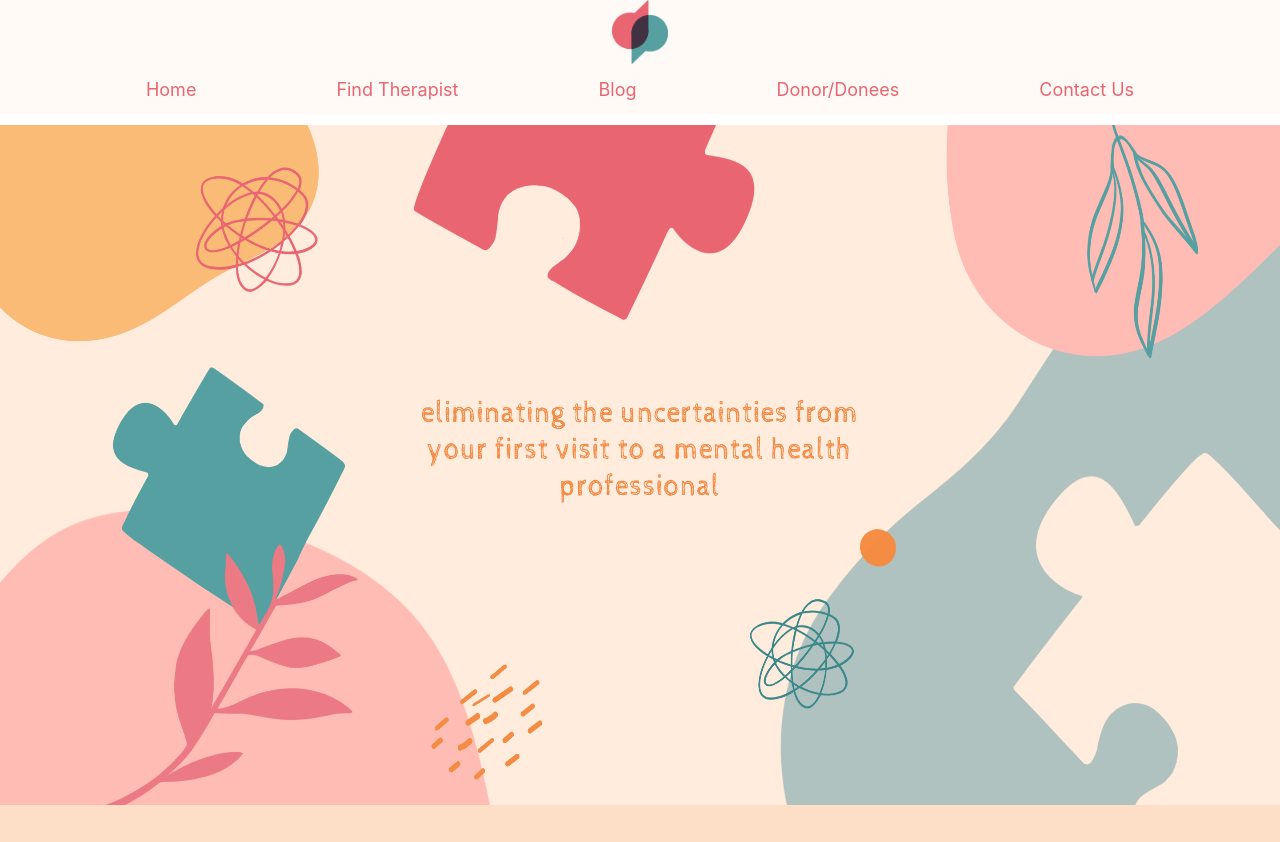
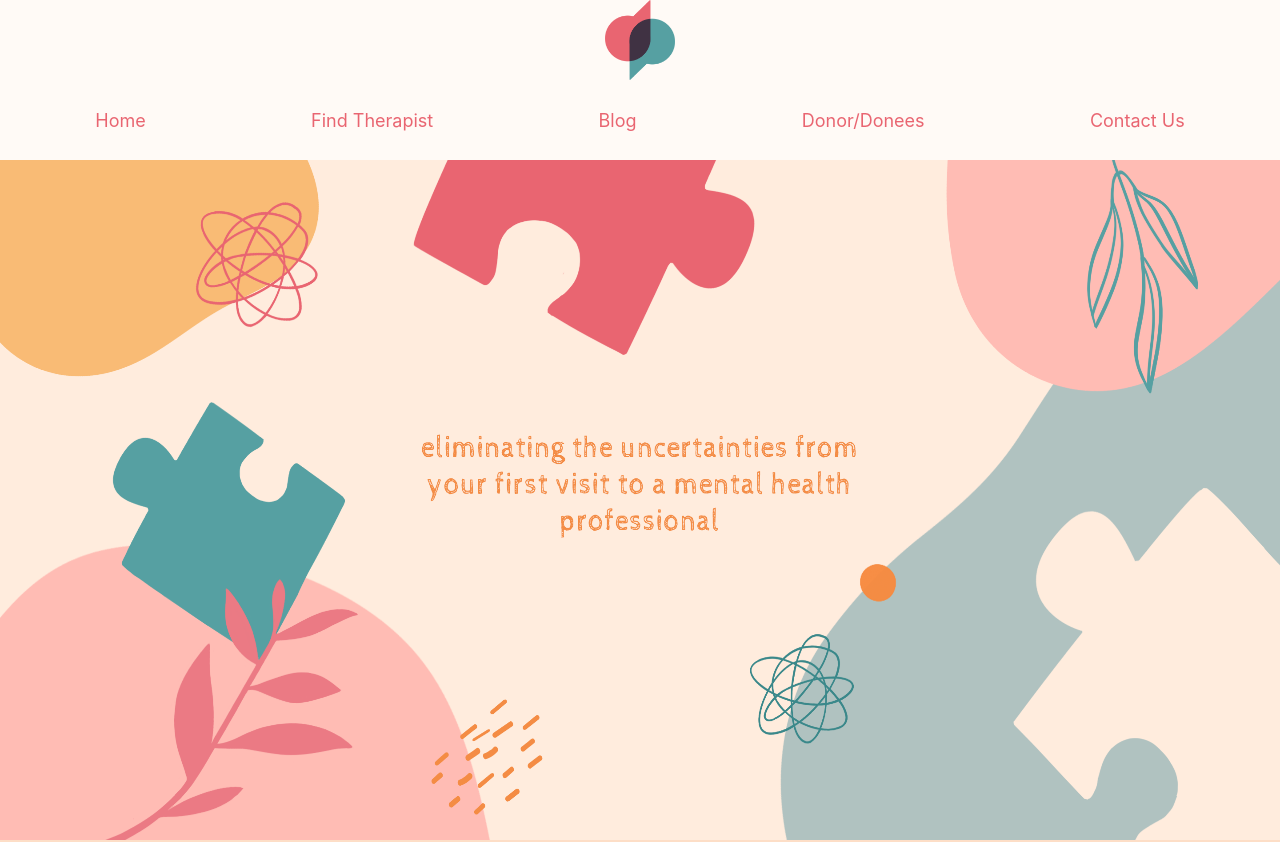
Before and after one commit to thedebutproj/therapy-project, a React (Create React App) app: page / in a window 1280 px wide. Shown: the top 842 px of the page. Built offline with nearby package versions, Linux system fonts and the light colour scheme; a web font is replaced by a local one.

Commit message:
Made changes to the Navbar

```diff
--- a/src/App.css
+++ b/src/App.css
@@ -2,7 +2,6 @@
   display: flex;
   flex-direction: column;
   min-height: 100vh;
-  padding-top: 125px; /*Because of fixed navabar*/
 }
 
 .App-content {
--- a/src/components/common/Navbar.css
+++ b/src/components/common/Navbar.css
@@ -1,30 +1,26 @@
 nav {
-  position: fixed;
-  overflow: hidden;
   width: 100%;
-  top: 0;
-  /* left: 0; */
-  z-index: 100;
+  height: 10vh;
 }
 
 .navbar-logo {
+  height: 10vh;
   background-color: var(--color7);
 }
 
 .navbar-logo img {
-  height: 5vw;
+  height: 100%;
   margin-left: auto; /* For making image at center */
   margin-right: auto; /* For making image at center */
   display: block;
   /*without this extra space would come below image*/
 }
 
-.navbar-container {
+nav {
   display: flex;
-  justify-content: center;
+  justify-content: space-evenly;
   background-color: var(--color7);
   align-items: center;
-  height: 50px;
 }
 
 .nav-list-logo {
@@ -40,13 +36,13 @@ nav {
   vertical-align: middle;
 }
 
-.navbar-container li {
+nav li {
   flex-shrink: 0; /*So the text present in the list dont break into multiple lines*/
   list-style: none;
   margin: 4px 50px;
 }
 
-.navbar-container li a {
+nav li a {
   text-decoration: none;
   color: #e96571;
   font-size: large;
@@ -54,7 +50,17 @@ nav {
   padding: 8px 20px;
 }
 
-/* .navbar-container li a:hover {
+.sticky {
+  position: fixed;
+  top: 0;
+  z-index: 100;
+}
+
+.sticky + div {
+  margin-top: 10vh;
+}
+
+/* nav li a:hover {
   background-color: rgb(177, 167, 167);
   transition: 0.2s ease;
   color: black;
--- a/src/components/common/Navbar.js
+++ b/src/components/common/Navbar.js
@@ -1,32 +1,41 @@
-import { useState, useEffect } from "react";
+import { useState, useEffect, useRef } from "react";
 import { Link } from "react-router-dom";
 import { siteLogo } from "../../assets";
 import "./Navbar.css";
 
 const Navbar = () => {
+  const navbar = useRef();
+  const navListLogo = useRef();
+
   useEffect(() => {
+    let sticky = navbar.current.offsetTop;
+    console.log(sticky);
     document.addEventListener("scroll", (event) => {
-      const logoTop = document.getElementsByClassName("navbar-logo")[0];
-      const logoList = document.getElementsByClassName("nav-list-logo")[0];
-      if (window.scrollY > 0) {
-        logoTop.style.display = "none";
-        logoList.style.display = "block";
+      // console.log(navbar);
+
+      // const logoTop = document.getElementsByClassName("navbar-logo")[0];
+      if (window.pageYOffset >= sticky) {
+        navbar.current.classList.add("sticky");
+        // logoTop.style.display = "none";
+        navListLogo.current.style.display = "block";
       } else {
-        logoTop.style.display = "block";
-        logoList.style.display = "none";
+        // logoTop.style.display = "block";
+        navbar.current.classList.remove("sticky");
+        navListLogo.current.style.display = "none";
       }
     });
   }, []);
 
   return (
-    <nav>
+    <>
       <div className="navbar-logo">
         <Link to="/">
           <img src={siteLogo}></img>
         </Link>
       </div>
-      <div className="navbar-container">
-        <li className="nav-items nav-list-logo">
+
+      <nav ref={navbar}>
+        <li className="nav-items nav-list-logo" ref={navListLogo}>
           <Link to="/">
             <img src={siteLogo}></img>
             <span>Debut Project</span>
@@ -52,8 +61,8 @@ const Navbar = () => {
           {" "}
           <Link to="/contactus"> Contact Us</Link>
         </li>
-      </div>
-    </nav>
+      </nav>
+    </>
   );
 };
 
--- a/src/components/pages/Directory.js
+++ b/src/components/pages/Directory.js
@@ -83,6 +83,8 @@ const Directory = () => {
             ele["Type of Professional"].toLowerCase(),
             filters.current.profession
           );
+
+          if (!flag) return false;
         }
 
         if (filters.current.location.length != 0) {
@@ -90,6 +92,8 @@ const Directory = () => {
             ele["Location"].toLowerCase(),
             filters.current.location
           );
+
+          if (!flag) return false;
         }
 
         if (filters.current.language.length != 0) {
@@ -97,6 +101,8 @@ const Directory = () => {
             ele["Languages"].toLowerCase(),
             filters.current.language
           );
+
+          if (!flag) return false;
         }
 
         if (filters.current.medium.length != 0) {
@@ -104,6 +110,8 @@ const Directory = () => {
             ele["Medium"].toLowerCase(),
             filters.current.medium
           );
+
+          if (!flag) return false;
         }
 
         return flag;
```
Also changed, not shown: instructions.txt (added).
